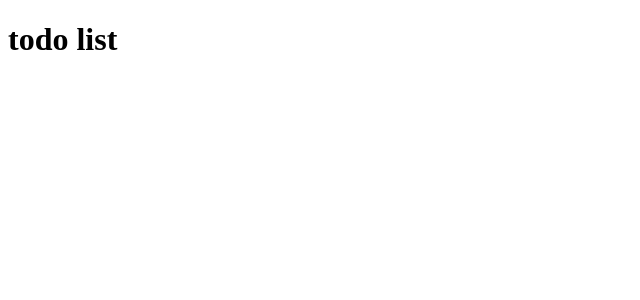
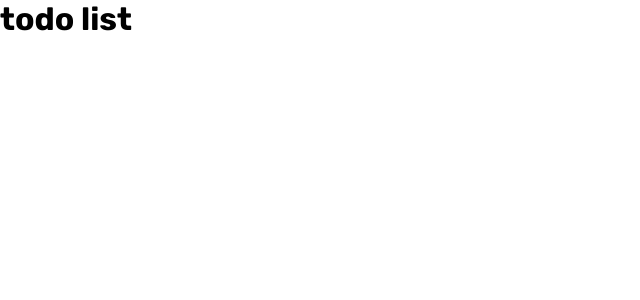
Before and after one commit to pablex72/task-manager-angular, an Angular app: page / in a window 1280 px wide. Shown: the top 300 px of the page, without its empty margins (0-640 px from the left). Built offline with nearby package versions, Linux system fonts and the light colour scheme.

Commit message:
adicionando estilos y font global

```diff
--- a/src/styles.css
+++ b/src/styles.css
@@ -1 +1,9 @@
-/* You can add global styles to this file, and also import other style files */
+@import url('https://fonts.googleapis.com/css2?family=Rubik:ital,wght@0,300..900;1,300..900&display=swap');
+
+* {
+    margin: 0;
+    padding: 0;
+    box-sizing: border-box;
+    outline: none;
+    font-family: 'Rubik', sans-serif;
+}
```
